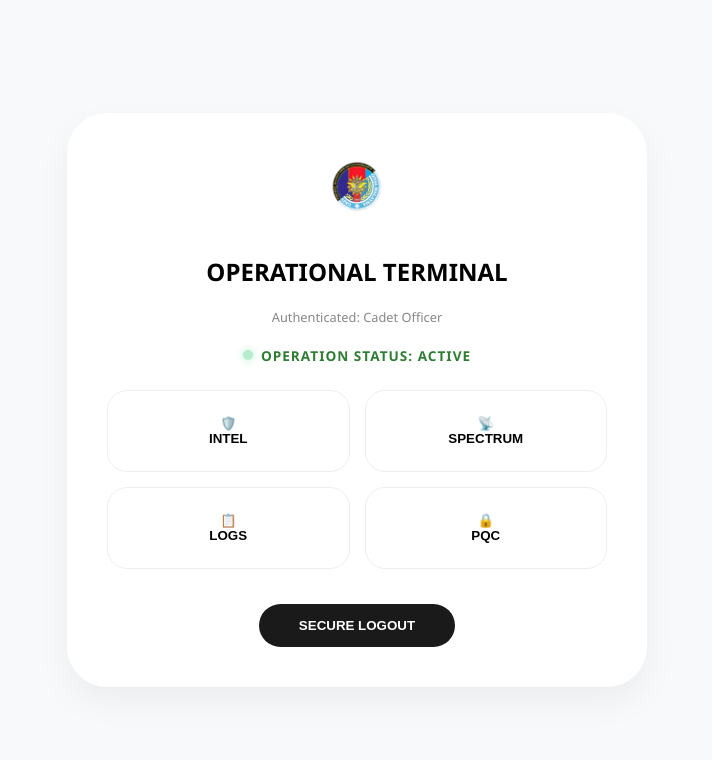
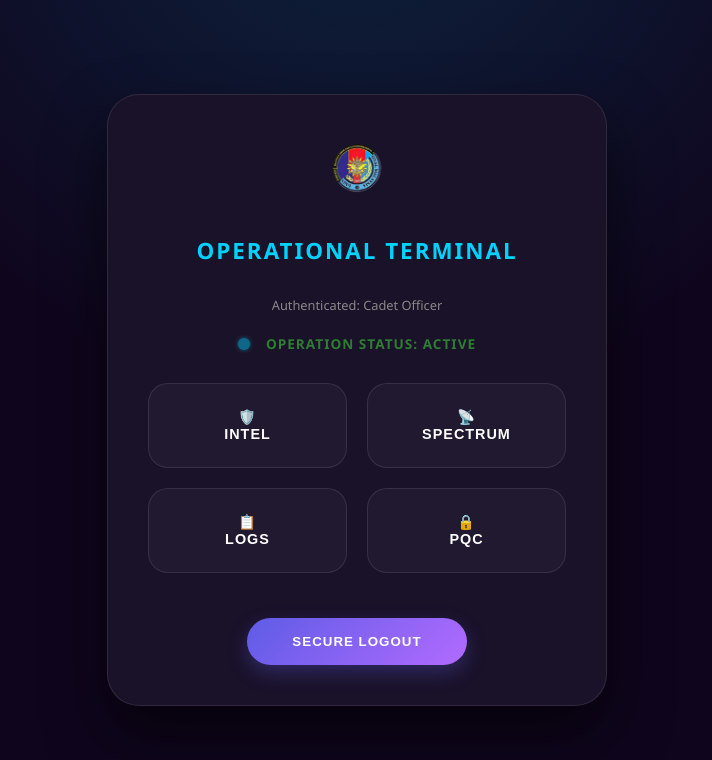
Before and after one commit to ISHBAD04/qr-otp-system, a website: page dashboard.html in a window 1280 px wide. Shown: the whole page, without its empty margins (283-995 px from the left). Drawn offline with Linux system fonts and the light colour scheme.

Commit message:
change color

```diff
--- a/dashboard.html
+++ b/dashboard.html
@@ -6,40 +6,65 @@
     <title>MONG Operational Terminal</title>
     <style>
         :root {
-            --accent: #FF4B5C;
-            --bg-soft: #f8f9fa;
-            --white: #FFFFFF;
-            --dark: #1A1A1A;
+            /* Warna dari imej Technology yang kau bagi */
+            --bg-deep: #0F051D;          /* Ungu gelap angkasa */
+            --card-bg: #1A1229;          /* Latar belakang kad */
+            --neon-cyan: #00D2FF;        /* Biru neon untuk status/highlight */
+            --neon-purple: #B16BFF;      /* Ungu neon untuk button */
+            --accent: #5E5CE6;           /* Warna utama (Purple-Blue) */
+            --text-pure: #FFFFFF;
+            --text-dim: #A19BB7;
+            --grad-main: linear-gradient(135deg, #5E5CE6 0%, #B16BFF 100%);
+        }
+
+        * {
+            box-sizing: border-box;
+            -webkit-tap-highlight-color: transparent;
         }
 
         body {
-            font-family: 'Segoe UI', sans-serif;
+            font-family: 'Segoe UI', Roboto, sans-serif;
             margin: 0;
-            background-color: var(--bg-soft);
+            background-color: var(--bg-deep);
+            color: var(--text-pure);
             display: flex;
             justify-content: center;
             align-items: center;
             min-height: 100vh;
+            /* Efek glow ambient */
+            background-image: radial-gradient(circle at 50% -20%, rgba(0, 210, 255, 0.15) 0%, transparent 50%);
         }
 
         .card {
-            background: var(--white);
-            width: 90%;
+            background: var(--card-bg);
+            width: 95%;
             max-width: 500px;
             padding: 40px;
-            border-radius: 40px;
-            box-shadow: 0 15px 35px rgba(0,0,0,0.05);
+            border-radius: 32px;
+            border: 1px solid rgba(255, 255, 255, 0.1);
+            box-shadow: 0 30px 60px rgba(0, 0, 0, 0.6);
             text-align: center;
         }
 
+        h2 {
+            color: var(--neon-cyan);
+            letter-spacing: 2px;
+            text-transform: uppercase;
+            font-size: 1.4rem;
+            margin-bottom: 30px;
+        }
+
+        /* Loader yang lebih cool */
         .loader {
-            width: 48px; height: 48px;
-            border: 5px solid var(--bg-soft);
-            border-bottom-color: var(--accent);
+            width: 50px;
+            height: 50px;
+            border: 4px solid rgba(0, 210, 255, 0.1);
+            border-bottom-color: var(--neon-cyan);
             border-radius: 50%;
             display: inline-block;
             animation: rotation 1s linear infinite;
-            margin-bottom: 20px;
+            margin-bottom: 25px;
+            filter: drop-shadow(0 0 8px var(--neon-cyan));
         }
 
         @keyframes rotation { 0% { transform: rotate(0deg); } 100% { transform: rotate(360deg); } }
@@ -47,55 +72,81 @@
         .grid {
             display: grid;
             grid-template-columns: 1fr 1fr;
-            gap: 15px;
-            margin: 25px 0;
+            gap: 20px;
+            margin: 30px 0;
         }
 
+        /* Button Grid ala Tech Panel */
         .dash-btn {
-            background: #fff;
-            border: 1px solid #eee;
+            background: rgba(255, 255, 255, 0.03);
+            border: 1px solid rgba(255, 255, 255, 0.1);
             padding: 25px 10px;
             border-radius: 20px;
             cursor: pointer;
             font-weight: 700;
-            transition: 0.3s;
+            color: var(--text-pure);
+            transition: 0.3s cubic-bezier(0.4, 0, 0.2, 1);
+            font-size: 0.9rem;
+            text-transform: uppercase;
+            letter-spacing: 1px;
         }
 
         .dash-btn:hover {
-            border-color: var(--accent);
-            transform: translateY(-3px);
-            background: #fff9f9;
+            border-color: var(--neon-cyan);
+            transform: translateY(-5px);
+            background: rgba(0, 210, 255, 0.05);
+            box-shadow: 0 10px 20px rgba(0, 210, 255, 0.15);
         }
 
+        /* Logout Button guna Gradient */
         .logout-btn {
-            background: var(--dark);
+            background: var(--grad-main);
             color: white;
             border: none;
-            padding: 14px 40px;
+            padding: 16px 45px;
             border-radius: 50px;
-            font-weight: 600;
+            font-weight: 700;
             cursor: pointer;
-            margin-top: 10px;
+            margin-top: 15px;
+            text-transform: uppercase;
+            letter-spacing: 1px;
+            transition: 0.3s;
+            box-shadow: 0 8px 20px rgba(94, 92, 230, 0.3);
         }
 
-        /* Letak dalam bahagian <style> */
+        .logout-btn:hover {
+            transform: scale(1.05);
+            box-shadow: 0 12px 25px rgba(177, 107, 255, 0.5);
+        }
+
+        /* Status Dot Neon */
         .status-dot {
-            height: 10px;
-            width: 10px;
-            background-color: #2ecc71;
+            height: 12px;
+            width: 12px;
+            background-color: var(--neon-cyan);
             border-radius: 50%;
             display: inline-block;
             animation: blink 1.5s infinite;
-            box-shadow: 0 0 8px #2ecc71;
+            box-shadow: 0 0 12px var(--neon-cyan);
+            margin-right: 8px;
         }
 
         @keyframes blink {
-            0% { opacity: 1; }
-            50% { opacity: 0.3; }
-            100% { opacity: 1; }
+            0% { opacity: 1; box-shadow: 0 0 12px var(--neon-cyan); }
+            50% { opacity: 0.4; box-shadow: 0 0 4px var(--neon-cyan); }
+            100% { opacity: 1; box-shadow: 0 0 12px var(--neon-cyan); }
         }
+
         .hidden { display: none; }
-        #process-text { font-family: monospace; color: var(--accent); }
+
+        #process-text {
+            font-family: 'Courier New', monospace;
+            color: var(--neon-cyan);
+            font-size: 0.85rem;
+            letter-spacing: 1px;
+        }
+
+        p { color: var(--text-dim); }
     </style>
 </head>
 <body>
```
